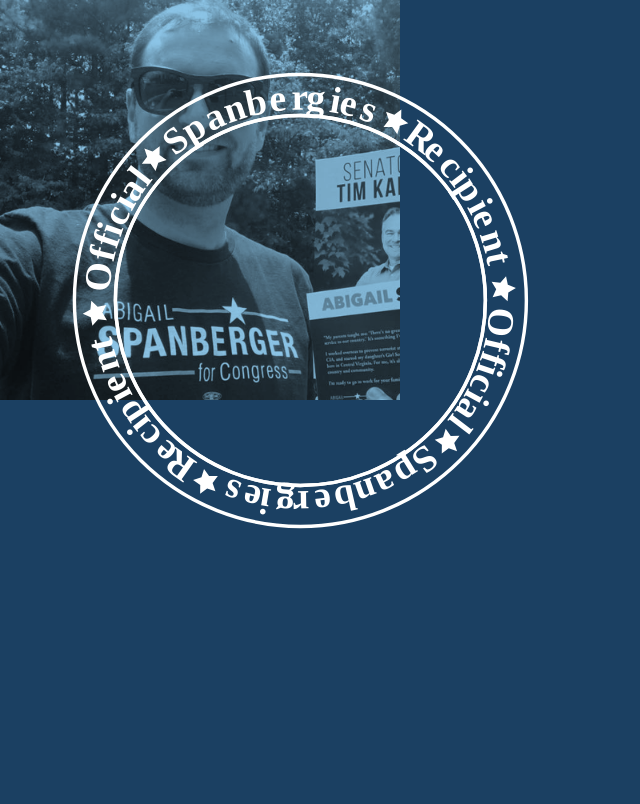
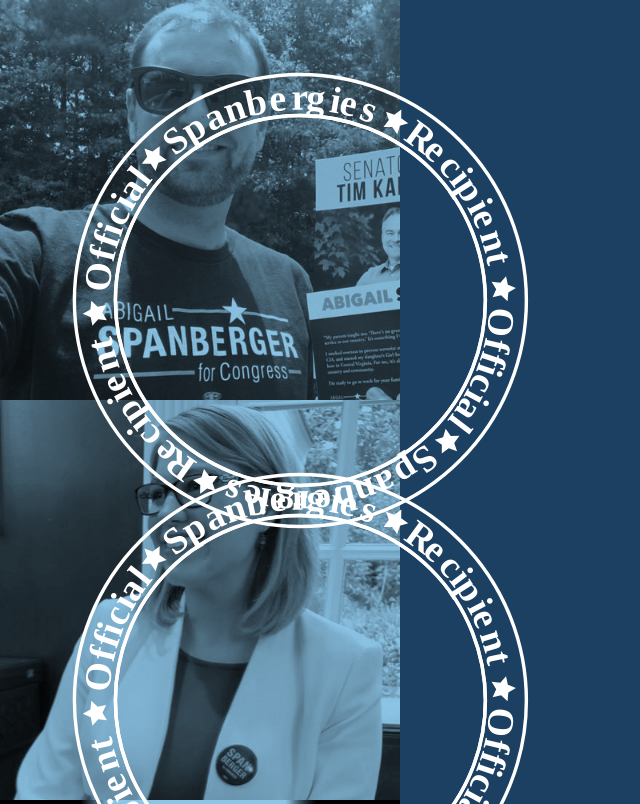
Before and after one commit to livrush/spanbergies, a website: page index.html in a window 1280 px wide. Shown: the top 804 px of the page, without its empty margins (0-640 px from the left). Drawn offline with nearby package versions, Linux system fonts and the light colour scheme.

Commit message:
test all images

```diff
--- a/components/app.html
+++ b/components/app.html
@@ -3,6 +3,6 @@
     <img class="figure animated infinite pulse slow" src="/assets/gold-abby.png" alt="">
     <img class="title animated infinite pulse slow" src="/assets/gold-title.png" alt="">
   </div> -->
-  <face staffer="app.awards[0]" />
+  <face ng-repeat="staffer in app.awards" staffer="staffer" />
   <!-- <toc staffers="app.awards" /> -->
 </div>
```
